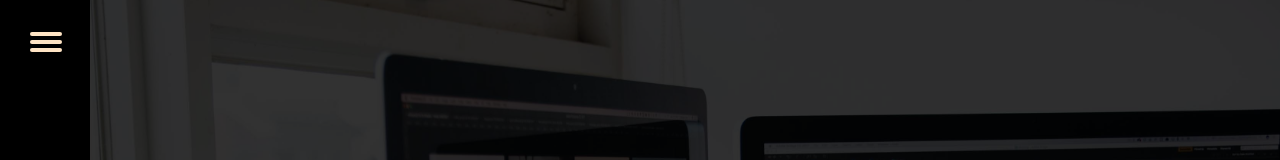
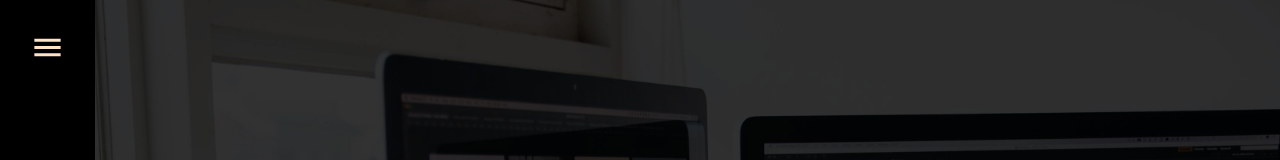
Before and after one commit to martinMr79/portfolio2, a React (Create React App) app: page / in a window 1280 px wide. Shown: the top 160 px of the page. Built offline with nearby package versions, Linux system fonts and the light colour scheme.

Commit message:
using mui icons

```diff
--- a/package.json
+++ b/package.json
@@ -6,6 +6,7 @@
     "@emotion/react": "^11.11.1",
     "@emotion/styled": "^11.11.0",
     "@hookform/resolvers": "^3.1.0",
+    "@mui/icons-material": "^5.11.16",
     "@mui/material": "^5.13.4",
     "@testing-library/jest-dom": "^5.16.5",
     "@testing-library/react": "^13.4.0",
--- a/src/components/navbar/Navbar.jsx
+++ b/src/components/navbar/Navbar.jsx
@@ -1,6 +1,8 @@
 import React, { useState } from 'react';
-import { Header, Nav, NavLink, Hamburger } from './Styled';
+import { Header, Nav, NavLink, Hamburger, IconContainer } from './Styled';
 import { Link } from 'react-router-dom';
+import CloseIcon from '@mui/icons-material/Close';
+import MenuIcon from '@mui/icons-material/Menu';
 
 function Navbar() {
   const [isOpen, setIsOpen] = useState(false);
@@ -9,11 +11,9 @@ function Navbar() {
   return (
     <Header>
       <Nav isOpen={isOpen}>
-        <Hamburger isOpen={isOpen} onClick={toggle}>
-          <div />
-          <div />
-          <div />
-        </Hamburger>
+        <IconContainer onClick={toggle}>
+          {isOpen ? <CloseIcon fontSize="large" /> : <MenuIcon fontSize="large" />}
+        </IconContainer>
 
         <NavLink as={Link} to="/projects" isOpen={isOpen}>Projects</NavLink>
         <NavLink as={Link} to="/contact" isOpen={isOpen}>Skills</NavLink>
@@ -24,6 +24,4 @@ function Navbar() {
   );
 }
 
-
-
 export default Navbar;
--- a/src/components/navbar/Styled.jsx
+++ b/src/components/navbar/Styled.jsx
@@ -11,9 +11,9 @@ export const Nav = styled.nav`
   top: 0;
   left: 0;
   bottom: 0;
-  width: ${({ isOpen }) => (isOpen ? 'auto' : '90px')};
+  width: ${({ isOpen }) => (isOpen ? 'auto' : '95px')};
 
-  @media (max-width: 768px) {
+  @media (max-width: 1000px) {
     flex-direction: row;
     justify-content: space-between;
     align-items: center;
@@ -27,7 +27,7 @@ export const Nav = styled.nav`
     display: flex;
     flex-direction: column;
 
-    @media (max-width: 768px) {
+    @media (max-width: 1000px) {
       flex-direction: row;
     }
   }
@@ -65,6 +65,11 @@ export const Hamburger = styled.div`
   }
 `;
 
+export const IconContainer = styled.div`
+  color: bisque;
+  cursor: pointer;
+`;
+
 export const NavLink = styled.a`
   color: bisque;
   position: relative;
@@ -95,7 +100,7 @@ export const NavLink = styled.a`
     transform: translateY(0);
   }
 
-  @media (max-width: 768px) {
+  @media (max-width: 1000px) {
     order: -1;
     margin: 10px 0;
     font-size: 1rem;
```
Also changed, not shown: 1 other file (tests, documents, lock files or other folders).
